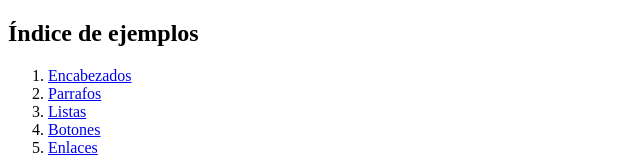
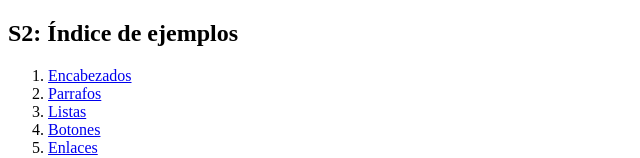
Before and after one commit to Obijuan/2020-2021-CSAAI-Practicas, a plain HTML site: page P1/S2/index.html in a window 1280 px wide. Shown: the top 158 px of the page, without its empty margins (0-640 px from the left). Drawn offline with Linux system fonts and the light colour scheme.

Commit message:
P1/S2: Index updated

```diff
--- a/P1/S2/index.html
+++ b/P1/S2/index.html
@@ -7,7 +7,7 @@
     <title>S2: Ejemplos</title>
 </head>
 <body>
-    <h2>Índice de ejemplos</h2>
+    <h2>S2: Índice de ejemplos</h2>
     <ol>
         <li><a href="01-encabezados.html">Encabezados</a></li>
         <li><a href="02-parrafos.html">Parrafos</a></li>
```
